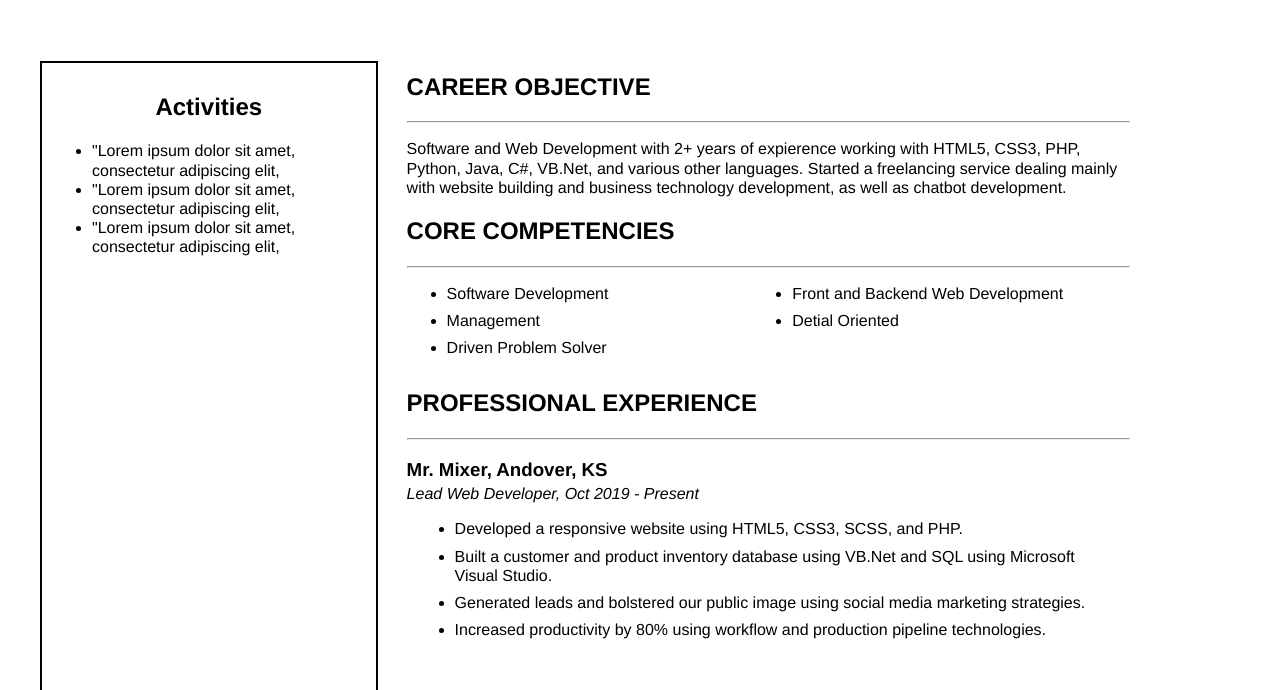
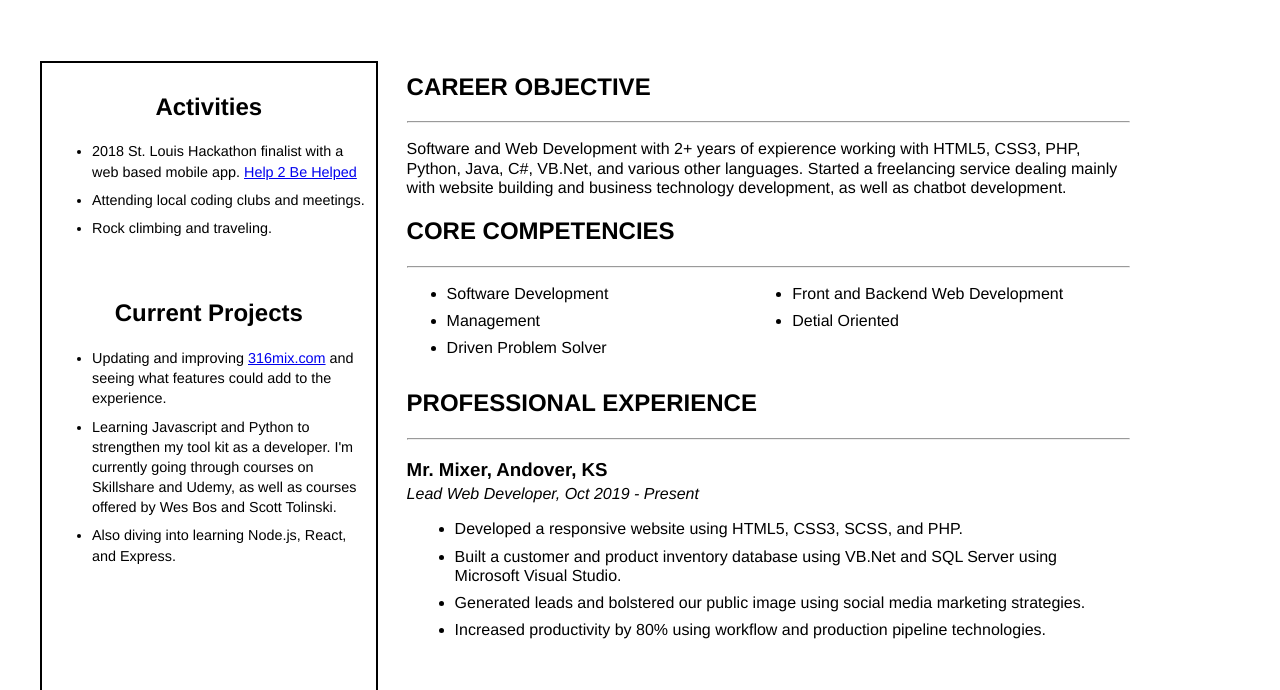
Before and after one commit to Naturealizor/Resume_site, a plain HTML site: page index.html in a window 1280 px wide. Shown: the part 95-785 px from the top of the page. Drawn offline with Linux system fonts and the light colour scheme.

Commit message:
adding to sidebar

```diff
--- a/index.html
+++ b/index.html
@@ -13,7 +13,8 @@
 <body>
 	<header>
 		<h1><strong>Jacob Jordan</strong></h1><br>
-		<p>9100 E Harry St. Apt. 2501, Wichita, KS, 67207 | <a href="316-204-2751">316-204-2751</a> | <a href="mailto:Jacob.Jordan1016@gmail.com">Jacob.Jordan1016@gmail.com</a></p>
+		<p>9100 E Harry St. Apt. 2501, Wichita, KS, 67207 | <a href="316-204-2751">316-204-2751</a> | <a
+				href="mailto:Jacob.Jordan1016@gmail.com">Jacob.Jordan1016@gmail.com</a></p>
 	</header>
 	<!-- <section class="side-bar">
 
@@ -23,16 +24,28 @@
 		<aside class="side-panel">
 			<h2>Activities</h2>
 			<ul>
-				<li>"Lorem ipsum dolor sit amet, consectetur adipiscing elit, </li>
-				<li>"Lorem ipsum dolor sit amet, consectetur adipiscing elit, </li>
-				<li>"Lorem ipsum dolor sit amet, consectetur adipiscing elit, </li>
+				<li>2018 St. Louis Hackathon finalist with a web based mobile app.
+					<!-- need to link this -->
+					<a href="http://giraffesyo.io/help2behelped/#/help2behelped/home">Help 2 Be Helped</a></li>
+				<li>Attending local coding clubs and meetings.</li>
+				<li>Rock climbing and traveling.</li>
+			</ul><br>
+			<h2>Current Projects</h2>
+			<ul>
+				<li>Updating and improving <a href="316mix.com">316mix.com</a> and seeing what features could add to the
+					experience.
+				</li>
+				<li>Learning Javascript and Python to strengthen my tool kit as a developer. I'm currently going through
+					courses on Skillshare and Udemy, as well as courses offered by Wes Bos and Scott Tolinski.</li>
+				<li>Also diving into learning Node.js, React, and Express.</li>
 			</ul>
 		</aside>
 		<main>
 			<h2>CAREER OBJECTIVE</h2>
 			<hr>
 			<p>Software and Web Development with 2+ years of expierence working with HTML5, CSS3, PHP, Python, Java, C#,
-			VB.Net, and various other languages. Started a freelancing service dealing mainly with website building and
+				VB.Net, and various other languages. Started a freelancing service dealing mainly with website building
+				and
 				business technology development, as well as chatbot development.</p>
 
 			<h2>CORE COMPETENCIES</h2>
@@ -47,12 +60,15 @@
 				</ul>
 			</div>
 			<div class="job-history">
-		<h2>PROFESSIONAL EXPERIENCE</h2><hr>
+				<h2>PROFESSIONAL EXPERIENCE</h2>
+				<hr>
 				<h3>Mr. Mixer, Andover, KS</h3>
 				<p><i>Lead Web Developer, Oct 2019 - Present</i></p>
 				<ul>
 					<li>Developed a responsive website using HTML5, CSS3, SCSS, and PHP. </li>
-			<li>Built a customer and product inventory database using VB.Net and SQL using Microsoft Visual Studio.</li>
+					<li>Built a customer and product inventory database using VB.Net and SQL Server using Microsoft
+						Visual
+						Studio.</li>
 					<li>Generated leads and bolstered our public image using social media marketing strategies.</li>
 					<li>Increased productivity by 80% using workflow and production pipeline technologies.</li>
 				</ul>
@@ -78,14 +94,6 @@
 					<li>Managed all incoming/outgoing freight for each semester</li>
 				</ul>
 			</div>
-	<!-- <div class="activities">
-		<h3>Activities</h3>
-		<ul>
-			<li></li>
-			<li></li>
-			<li></li>
-		</ul>
-	</div> -->
 	</section>
 	</main>
 </body>
--- a/scss/_modules.scss
+++ b/scss/_modules.scss
@@ -4,18 +4,25 @@
 
 header {
 	margin: .3rem;
+
 	h1 {
 		text-align: center;
 		margin-bottom: 0;
 		font-size: $f-size * 1.7;
 	}
-	p{
+
+	p {
 		font-size: $f-size * 1.13;
 		text-align: center;
 		margin-top: 0;
 		margin-bottom: 3rem;
 	}
 }
+
+main {
+	padding: $pad-half;
+}
+
 section#main-info {
 	@include grid($rowz, $colz, $gap);
 	grid-template-columns: 30% 60%;
@@ -23,20 +30,30 @@ section#main-info {
 	width: auto;
 	margin: 1rem;
 }
+
 aside.side-panel {
 	border: 2px solid;
 	padding: 10px;
 	margin: 1rem;
+
 	h2 {
 		text-align: center;
 	}
-	// ul {
-			// STOPPED WORKING HERE
-	// }
+
+	ul {
+		width: auto;
+		line-height: 1.4;
+		font-size: $f-size * .9;
+
+	}
+
+	li {
+		padding-bottom: $pad-half;
+	}
 }
-main {
-	padding: .5em;
-}
+
+
+
 #skills {
 
 	ul {
@@ -46,14 +63,17 @@ main {
 		margin-bottom: 2rem;
 	}
 }
+
 .job-history {
 	h3 {
 		margin-bottom: 0;
 	}
+
 	p {
 		margin-top: .2rem;
 	}
-	li{
+
+	li {
 		margin: .5rem;
 	}
 }
--- a/scss/_variables.scss
+++ b/scss/_variables.scss
@@ -26,3 +26,4 @@ $background: white;
 
 // Spacing variables
 $f-size: 1rem;
+$pad-half: .5rem;
```
Also changed, not shown: css/styles.css. Lines whose indentation alone changed are shown as unchanged.
